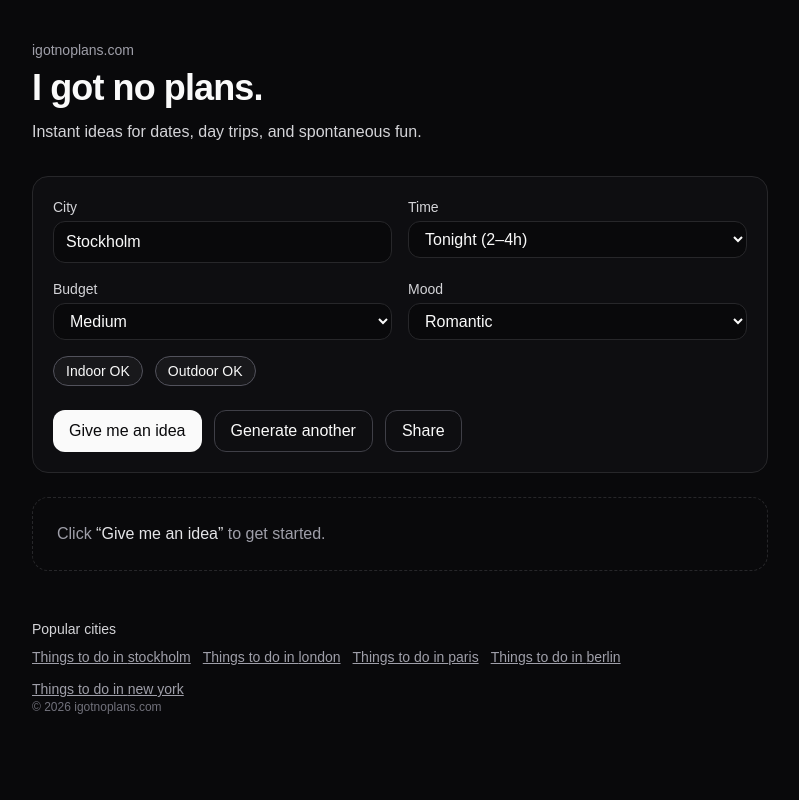
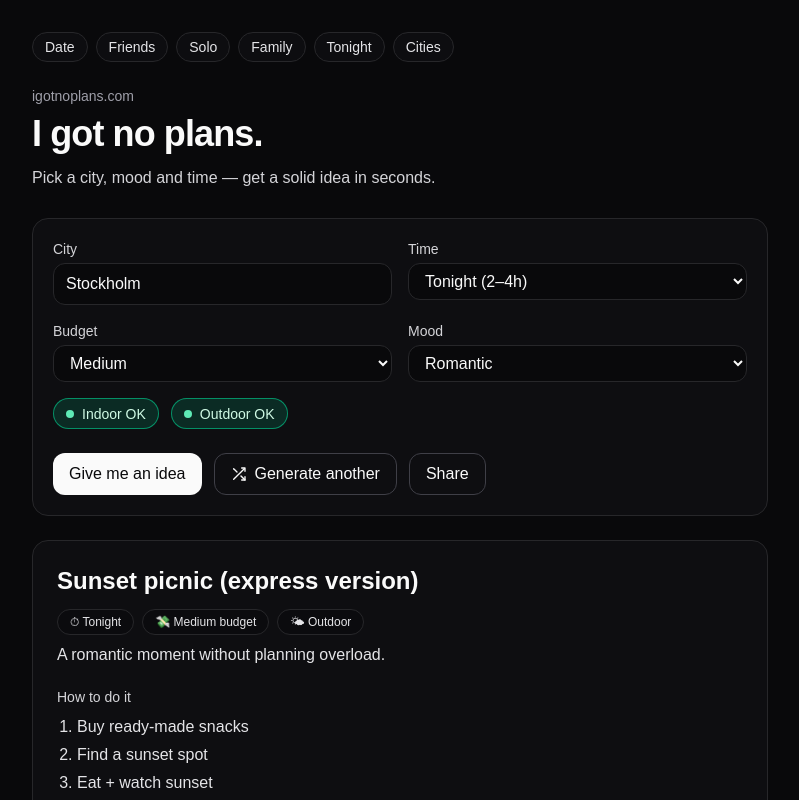
Before and after one commit to Salvrath/igotnoplans, a Next.js app: page / in a window 1280 px wide. Shown: the top 800 px of the page, without its empty margins (240-1039 px from the left). Built offline with nearby package versions, Linux system fonts and the light colour scheme.

Commit message:
Unify layout across home/city/preset pages with shared below blocks

```diff
--- a/app/page.tsx
+++ b/app/page.tsx
@@ -1,211 +1,28 @@
-"use client";
+import ClientPage from "@/app/things-to-do-in/[city]/ClientPage";
+import NearbyCities from "@/app/components/NearbyCities";
+import PopularSearches from "@/app/components/PopularSearches";
+import CityPresets from "@/app/components/CityPresets";
+import { CITY_GEO } from "@/lib/cities";
+import { getNearbyCities } from "@/lib/nearby";
 
-import { useMemo, useState } from "react";
-import { IDEAS, type Idea, type Budget, type Mood, type TimeWindow } from "@/lib/ideas";
-import { pickOne, scoreIdea } from "@/lib/utils";
+export default function HomePage() {
+  const citySlug = "stockholm";
+  const cityTitle = CITY_GEO[citySlug]?.name ?? "Stockholm";
+  const nearby = getNearbyCities(citySlug as any, 8);
 
-export default function Home() {
-  const [city, setCity] = useState("Stockholm");
-  const [timeWindow, setTimeWindow] = useState<TimeWindow>("tonight");
-  const [budget, setBudget] = useState<Budget>("medium");
-  const [mood, setMood] = useState<Mood>("romantic");
-  const [indoorsOk, setIndoorsOk] = useState(true);
-  const [outdoorsOk, setOutdoorsOk] = useState(true);
-
-  const candidates = useMemo(() => {
-    return IDEAS
-      .filter((i) => i.useCase === "date")
-      .filter((i) => i.timeWindows.includes(timeWindow))
-      .filter((i) => i.budgets.includes(budget))
-      .filter((i) => i.moods.includes(mood))
-      .filter((i) => (indoorsOk ? true : i.place !== "indoors"))
-      .filter((i) => (outdoorsOk ? true : i.place !== "outdoors"))
-      .map((i) => ({ idea: i, score: scoreIdea(i, { city, timeWindow, budget, mood }) }))
-      .sort((a, b) => b.score - a.score)
-      .slice(0, 30)
-      .map((x) => x.idea);
-  }, [budget, city, indoorsOk, mood, outdoorsOk, timeWindow]);
-
-  const [current, setCurrent] = useState<Idea | null>(null);
-
-  function generate() {
-    const pool = candidates.length ? candidates : IDEAS.filter((i) => i.useCase === "date");
-    setCurrent(pickOne(pool));
-  }
-
-  async function share() {
-  const url = typeof window !== "undefined" ? window.location.href : "https://igotnoplans.com";
-  const text = "No plans? Get an instant idea:";
-  try {
-    if (navigator.share) {
-      await navigator.share({ title: "I Got No Plans", text, url });
-      return;
-    }
-  } catch {
-    // ignore cancel
-  }
-  await navigator.clipboard.writeText(url);
-  alert("Link copied!");
-}
+  const below = (
+    <>
+      <PopularSearches citySlug={citySlug as any} cityName={cityTitle} />
+      <CityPresets citySlug={citySlug as any} cityName={cityTitle} limit={10} />
+      <NearbyCities currentCityName={cityTitle} items={nearby} />
+    </>
+  );
 
   return (
-    <main className="min-h-screen bg-zinc-950 text-zinc-50">
-      <div className="mx-auto max-w-3xl px-4 py-10">
-        <header className="mb-8">
-          <div className="text-sm text-zinc-400">igotnoplans.com</div>
-          <h1 className="mt-2 text-4xl font-semibold tracking-tight">I got no plans.</h1>
-          <p className="mt-3 text-zinc-300">
-            Instant ideas for dates, day trips, and spontaneous fun.
-          </p>
-        </header>
-
-        <section className="rounded-2xl border border-zinc-800 bg-zinc-900/40 p-5">
-          <div className="grid gap-4 sm:grid-cols-2">
-            <Field label="City">
-              <input
-                value={city}
-                onChange={(e) => setCity(e.target.value)}
-                placeholder="e.g. Stockholm"
-                className="w-full rounded-xl border border-zinc-800 bg-zinc-950 px-3 py-2 outline-none focus:ring-2 focus:ring-zinc-600"
-              />
-            </Field>
-
-            <Field label="Time">
-              <select
-                value={timeWindow}
-                onChange={(e) => setTimeWindow(e.target.value as TimeWindow)}
-                className="w-full rounded-xl border border-zinc-800 bg-zinc-950 px-3 py-2 outline-none focus:ring-2 focus:ring-zinc-600"
-              >
-                <option value="tonight">Tonight (2–4h)</option>
-                <option value="halfday">Half day</option>
-                <option value="fullday">Full day</option>
-              </select>
-            </Field>
-
-            <Field label="Budget">
-              <select
-                value={budget}
-                onChange={(e) => setBudget(e.target.value as Budget)}
-                className="w-full rounded-xl border border-zinc-800 bg-zinc-950 px-3 py-2 outline-none focus:ring-2 focus:ring-zinc-600"
-              >
-                <option value="low">Low</option>
-                <option value="medium">Medium</option>
-                <option value="high">High</option>
-              </select>
-            </Field>
-
-            <Field label="Mood">
-              <select
-                value={mood}
-                onChange={(e) => setMood(e.target.value as Mood)}
-                className="w-full rounded-xl border border-zinc-800 bg-zinc-950 px-3 py-2 outline-none focus:ring-2 focus:ring-zinc-600"
-              >
-                <option value="romantic">Romantic</option>
-                <option value="cozy">Cozy</option>
-                <option value="fun">Fun</option>
-                <option value="active">Active</option>
-                <option value="chill">Chill</option>
-              </select>
-            </Field>
-          </div>
-
-          <div className="mt-4 flex flex-wrap gap-3">
-            <Toggle checked={indoorsOk} onClick={() => setIndoorsOk((s) => !s)} label="Indoor OK" />
-            <Toggle checked={outdoorsOk} onClick={() => setOutdoorsOk((s) => !s)} label="Outdoor OK" />
-          </div>
-
-          <div className="mt-6 flex gap-3">
-            <button
-              onClick={generate}
-              className="rounded-xl bg-zinc-50 px-4 py-2 font-medium text-zinc-950 hover:bg-zinc-200"
-            >
-              Give me an idea
-            </button>
-            <button
-              onClick={generate}
-              className="rounded-xl border border-zinc-700 bg-transparent px-4 py-2 font-medium text-zinc-50 hover:bg-zinc-900"
-            >
-              Generate another
-            </button>
-            <button
-  onClick={share}
-  className="rounded-xl border border-zinc-700 bg-transparent px-4 py-2 font-medium text-zinc-50 hover:bg-zinc-900"
->
-  Share
-</button>
-
-          </div>
-        </section>
-
-        <section className="mt-6">
-          {current ? (
-            <div className="rounded-2xl border border-zinc-800 bg-zinc-900/40 p-6">
-              <h2 className="text-2xl font-semibold">{current.title}</h2>
-              <p className="mt-2 text-zinc-200">{current.description}</p>
-
-              <div className="mt-5">
-                <div className="text-sm font-medium text-zinc-300">How to do it</div>
-                <ol className="mt-2 list-decimal space-y-1 pl-5 text-zinc-200">
-                  {current.steps.map((s, idx) => (
-                    <li key={idx}>{s}</li>
-                  ))}
-                </ol>
-              </div>
-
-              <div className="mt-6 text-sm text-zinc-400">
-                Tip: share the link to decide together.
-              </div>
-            </div>
-          ) : (
-            <div className="rounded-2xl border border-dashed border-zinc-800 p-6 text-zinc-400">
-              Click <span className="text-zinc-200">“Give me an idea”</span> to get started.
-            </div>
-          )}
-        </section>
-
-        <footer className="mt-10 text-xs text-zinc-500">
-          <section className="mt-12 text-sm text-zinc-400">
-  <div className="mb-2 font-medium text-zinc-300">Popular cities</div>
-  <div className="flex flex-wrap gap-3">
-    {["stockholm", "london", "paris", "berlin", "new-york"].map((c) => (
-      <a
-        key={c}
-        href={`/things-to-do-in/${c}`}
-        className="underline hover:text-zinc-200"
-      >
-        Things to do in {c.replace("-", " ")}
-      </a>
-    ))}
-  </div>
-</section>
-
-          © {new Date().getFullYear()} igotnoplans.com
-        </footer>
-      </div>
-    </main>
+    <ClientPage
+      below={below}
+      headlineOverride="I got no plans."
+      subheadlineOverride="Pick a city, mood and time — get a solid idea in seconds."
+    />
   );
 }
-
-function Field({ label, children }: { label: string; children: React.ReactNode }) {
-  return (
-    <label className="block">
-      <div className="mb-1 text-sm text-zinc-300">{label}</div>
-      {children}
-    </label>
-  );
-}
-
-function Toggle({ checked, onClick, label }: { checked: boolean; onClick: () => void; label: string }) {
-  return (
-    <button
-      type="button"
-      onClick={onClick}
-      className={[
-        "rounded-full border px-3 py-1 text-sm",
-        checked ? "border-zinc-600 bg-zinc-900 text-zinc-50" : "border-zinc-800 bg-transparent text-zinc-300",
-      ].join(" ")}
-    >
-      {label}
-    </button>
-  );
-}
--- a/app/things-to-do-in/[city]/ClientPage.tsx
+++ b/app/things-to-do-in/[city]/ClientPage.tsx
@@ -1,10 +1,20 @@
 "use client";
 
+import dynamic from "next/dynamic";
+import { getCityName } from "@/lib/cities";
 import { useParams } from "next/navigation";
-import IdeaGenerator from "@/app/components/IdeaGenerator";
-import { getCityName } from "@/lib/cities";
 
-export default function ClientPage({ below }: { below?: React.ReactNode }) {
+const IdeaGenerator = dynamic(() => import("@/app/components/IdeaGenerator"), {
+  ssr: false,
+});
+
+type Props = {
+  below?: React.ReactNode;
+  headlineOverride?: string;
+  subheadlineOverride?: string;
+};
+
+export default function ClientPage({ below, headlineOverride, subheadlineOverride }: Props) {
   const params = useParams<{ city?: string | string[] }>();
 
   const cityParam = params?.city;
@@ -17,8 +27,8 @@
     <IdeaGenerator
       key={slug}
       useCase="date"
-      headline={`Things to do in ${cityTitle}.`}
-      subheadline={`No plans in ${cityTitle}? Get a solid idea and go.`}
+      headline={headlineOverride ?? `Things to do in ${cityTitle}.`}
+      subheadline={subheadlineOverride ?? `No plans in ${cityTitle}? Get a solid idea and go.`}
       shareText={`No plans in ${cityTitle}? Try this:`}
       defaultCity={cityTitle}
       below={below}
--- a/app/things-to-do-in/[city]/[preset]/ClientPresetPage.tsx
+++ b/app/things-to-do-in/[city]/[preset]/ClientPresetPage.tsx
@@ -4,82 +4,69 @@
 import { useParams } from "next/navigation";
 import { getCityName } from "@/lib/cities";
 import { PRESETS, type PresetSlug, isPresetSlug } from "@/lib/presets";
-import type { Budget, Mood, TimeWindow, UseCase } from "@/lib/ideas";
+import type { UseCase, TimeWindow, Budget, Mood } from "@/lib/ideas";
 
 const IdeaGenerator = dynamic(() => import("@/app/components/IdeaGenerator"), {
   ssr: false,
 });
 
-function mapTime(t?: string): TimeWindow | undefined {
-  if (t === "tonight") return "tonight";
-  if (t === "half-day" || t === "halfday") return "halfday";
-  if (t === "full-day" || t === "fullday") return "fullday";
-  return undefined;
+type Props = {
+  below?: React.ReactNode;
+};
+
+function mapPresetToDefaults(preset: PresetSlug): {
+  useCase?: UseCase;
+  timeWindow?: TimeWindow;
+  budget?: Budget;
+  mood?: Mood;
+  indoorsOk?: boolean;
+  outdoorsOk?: boolean;
+} {
+  // Du kan tweaka dessa efter smak – detta är rimliga defaults.
+  switch (preset) {
+    case "tonight":
+      return { timeWindow: "tonight", budget: "medium", mood: "fun", indoorsOk: true, outdoorsOk: true };
+    case "indoor":
+      return { indoorsOk: true, outdoorsOk: false, budget: "medium", mood: "cozy" };
+    case "outdoor":
+      return { indoorsOk: false, outdoorsOk: true, budget: "medium", mood: "active" };
+    case "date":
+      return { useCase: "date", mood: "romantic", budget: "medium" };
+    case "with-friends":
+      return { useCase: "friends", mood: "fun", budget: "medium" };
+    case "solo":
+      return { useCase: "solo", mood: "chill", budget: "low" };
+    case "family":
+      return { useCase: "family", mood: "fun", budget: "medium" };
+    default:
+      return {};
+  }
 }
 
-function mapBudget(b?: string): Budget | undefined {
-  if (b === "low" || b === "medium" || b === "high") return b as Budget;
-  return undefined;
-}
-
-function mapMood(m?: string): Mood | undefined {
-  if (m === "romantic" || m === "cozy" || m === "fun" || m === "active" || m === "chill") return m as Mood;
-  return undefined;
-}
-
-function mapPlaceToToggles(place?: string): { indoorsOk?: boolean; outdoorsOk?: boolean } {
-  if (place === "indoor") return { indoorsOk: true, outdoorsOk: false };
-  if (place === "outdoor") return { indoorsOk: false, outdoorsOk: true };
-  return { indoorsOk: true, outdoorsOk: true };
-}
-
-function mapDefaultsUseCase(u?: string): UseCase {
-  // defaults.useCase verkar kunna vara: "tonight" | "date" | "solo" | "family" | "friends"
-  // IdeaGenerator UseCase är: "date" | "friends" | "solo" | "family"
-  if (u === "friends") return "friends";
-  if (u === "solo") return "solo";
-  if (u === "family") return "family";
-  // "tonight" och "date" mappas till "date"
-  return "date";
-}
-
-export default function ClientPresetPage({ below }: { below?: React.ReactNode }) {
+export default function ClientPresetPage({ below }: Props) {
   const params = useParams<{ city?: string | string[]; preset?: string | string[] }>();
 
   const cityParam = params?.city;
   const presetParam = params?.preset;
 
   const citySlug = Array.isArray(cityParam) ? cityParam[0] : cityParam;
-  const presetSlugRaw = Array.isArray(presetParam) ? presetParam[0] : presetParam;
+  const presetSlug = Array.isArray(presetParam) ? presetParam[0] : presetParam;
 
   const city = typeof citySlug === "string" ? citySlug : "stockholm";
-  const preset: PresetSlug =
-    typeof presetSlugRaw === "string" && isPresetSlug(presetSlugRaw)
-      ? (presetSlugRaw as PresetSlug)
+  const preset =
+    typeof presetSlug === "string" && isPresetSlug(presetSlug)
+      ? (presetSlug as PresetSlug)
       : ("tonight" as PresetSlug);
 
   const cityTitle = getCityName(city);
   const presetConfig = PRESETS[preset];
-
-  const d = presetConfig.defaults;
-
-  const useCase: UseCase = mapDefaultsUseCase(d?.useCase);
-  const timeWindow = mapTime(d?.time);
-  const budget = mapBudget(d?.budget);
-  const mood = mapMood(d?.mood);
-  const placeToggles = mapPlaceToToggles(d?.place);
+  const defaults = mapPresetToDefaults(preset);
 
   return (
     <IdeaGenerator
       key={`${city}:${preset}`}
-      presetDefaults={{
-        useCase,
-        timeWindow,
-        budget,
-        mood,
-        ...placeToggles,
-      }}
-      useCase={useCase}
+      presetDefaults={defaults}
+      useCase={(defaults.useCase ?? presetConfig.defaults?.useCase ?? "date") as any}
       headline={`Things to do in ${cityTitle} ${presetConfig.titleSuffix}.`}
       subheadline={`No plans in ${cityTitle}? Here are ${presetConfig.label.toLowerCase()} ideas.`}
       shareText={`No plans in ${cityTitle}? Try this:`}
--- a/app/things-to-do-in/[city]/[preset]/page.tsx
+++ b/app/things-to-do-in/[city]/[preset]/page.tsx
@@ -6,8 +6,6 @@
 import { PRESETS, isPresetSlug, type PresetSlug } from "@/lib/presets";
 import { notFound } from "next/navigation";
 import CityPresets from "@/app/components/CityPresets";
-import PresetIntro from "@/app/components/PresetIntro";
-import PresetCrossLinks from "@/app/components/PresetCrossLinks";
 
 type Params = { city?: string; preset?: string };
 type Props = { params: Params | Promise<Params> };
@@ -46,18 +44,8 @@
     title,
     description,
     alternates: { canonical },
-    openGraph: {
-      title,
-      description,
-      url: canonical,
-      siteName: "I Got No Plans",
-      type: "website",
-    },
-    twitter: {
-      card: "summary_large_image",
-      title,
-      description,
-    },
+    openGraph: { title, description, url: canonical, siteName: "I Got No Plans", type: "website" },
+    twitter: { card: "summary_large_image", title, description },
   };
 }
 
@@ -69,22 +57,13 @@
   const cityTitle = CITY_GEO[citySlug]?.name ?? citySlug;
   const nearby = getNearbyCities(citySlug, 8);
 
- return (
-    <ClientPresetPage
-      below={
-        <>
-          <PresetIntro cityName={cityTitle} preset={presetSlug} />
-          <PresetCrossLinks
-            citySlug={citySlug}
-            cityName={cityTitle}
-            current={presetSlug}
-            limit={8}
-          />
-          <PopularSearches citySlug={citySlug} cityName={cityTitle} />
-          <CityPresets citySlug={citySlug} cityName={cityTitle} limit={10} />
-          <NearbyCities currentCityName={cityTitle} items={nearby} />
-        </>
-      }
-    />
+  const below = (
+    <>
+      <PopularSearches citySlug={citySlug} cityName={cityTitle} />
+      <CityPresets citySlug={citySlug} cityName={cityTitle} limit={10} />
+      <NearbyCities currentCityName={cityTitle} items={nearby} />
+    </>
   );
+
+  return <ClientPresetPage below={below} />;
 }
--- a/app/things-to-do-in/[city]/page.tsx
+++ b/app/things-to-do-in/[city]/page.tsx
@@ -53,15 +53,13 @@
 
   const nearby = getNearbyCities(citySlug, 8);
 
-  return (
-    <ClientPage
-      below={
-        <>
-          <PopularSearches citySlug={citySlug} cityName={cityTitle} />
-          <CityPresets citySlug={citySlug} cityName={cityTitle} limit={10} />
-          <NearbyCities currentCityName={cityTitle} items={nearby} />
-        </>
-      }
-    />
+  const below = (
+    <>
+      <PopularSearches citySlug={citySlug} cityName={cityTitle} />
+      <CityPresets citySlug={citySlug} cityName={cityTitle} limit={10} />
+      <NearbyCities currentCityName={cityTitle} items={nearby} />
+    </>
   );
+
+  return <ClientPage below={below} />;
 }
```
Also changed, not shown: app/components/PageShell.tsx (added, +19 -0 lines).
